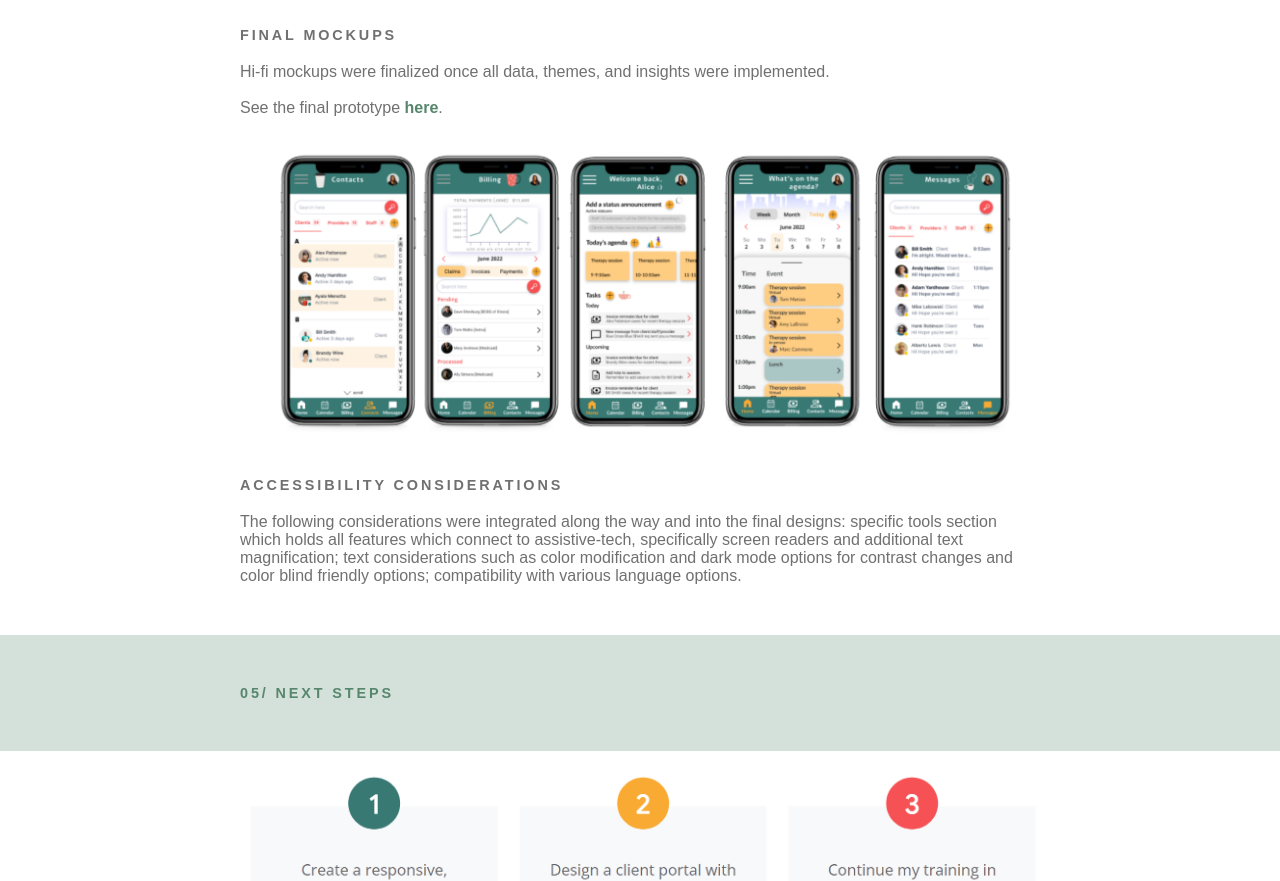
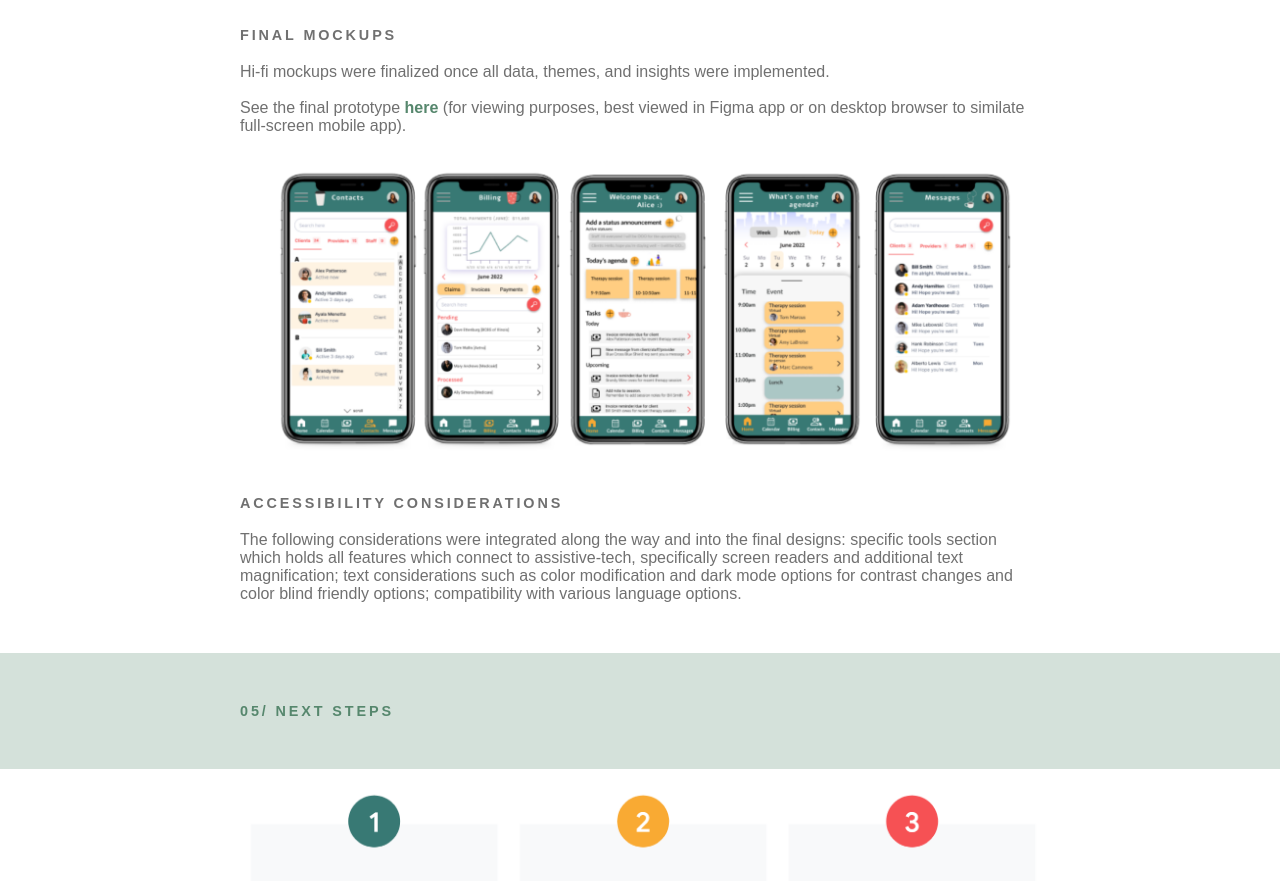
Before and after one commit to katetrobinson/katerobinson, a plain HTML site: page work1.html in a window 1280 px wide. Shown: the part 6608-7489 px from the top of the page. Drawn offline with Linux system fonts and the light colour scheme.

Commit message:
changed prototype link work1

```diff
--- a/work1.html
+++ b/work1.html
@@ -151,7 +151,7 @@
             </div>
             <h2>Final Mockups</h2>
             <p>Hi-fi mockups were finalized once all data, themes, and insights were implemented.</p>
-            <p class="hifilink"><br> See the final prototype <a href="https://www.figma.com/proto/0pBH6BkWnTwypkaWEvG5oi/Therapist-PM-App?page-id=149%3A731&node-id=149%3A1660&viewport=431%2C79%2C0.19&scaling=scale-down&starting-point-node-id=149%3A732" style="font-weight: bolder; color:#56876D">here</a>.</p>
+            <p class="hifilink"><br> See the final prototype <a href="https://www.figma.com/proto/0pBH6BkWnTwypkaWEvG5oi/Therapist-PM-App?page-id=149%3A731&node-id=149%3A731&viewport=48%2C409%2C0.5&scaling=scale-down&starting-point-node-id=149%3A1660" style="font-weight: bolder; color:#56876D">here</a> (for viewing purposes, best viewed in Figma app or on desktop browser to similate full-screen mobile app).</p>
             <img src="Media/Final Prototype Therapist App.png" class="finalprototype" alt="Final Therapist App Prototype">
             <h2>Accessibility Considerations</h2>
             <p>The following considerations were integrated along the way and into the final designs: specific tools section which holds all features which connect to assistive-tech, specifically screen readers and additional text magnification; text considerations such as color modification and dark mode options for contrast changes and color blind friendly options; compatibility with various language options.</p>
```
